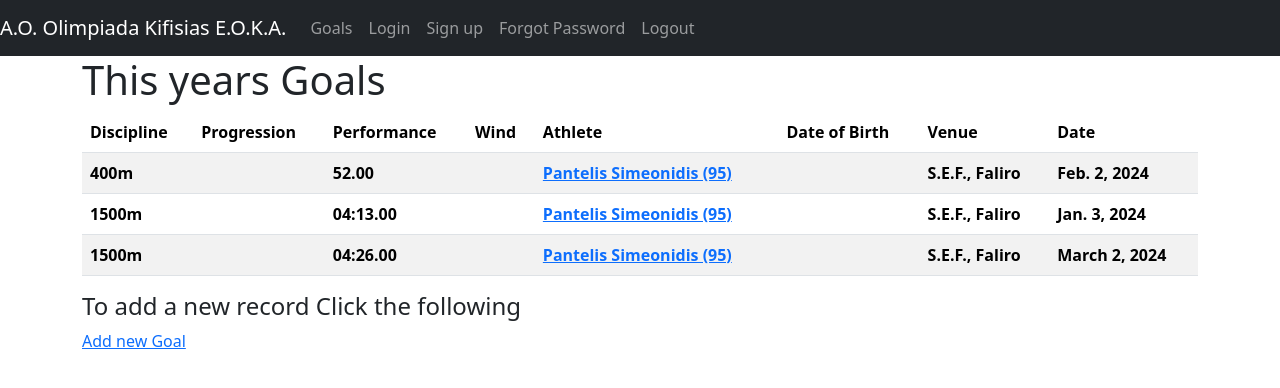
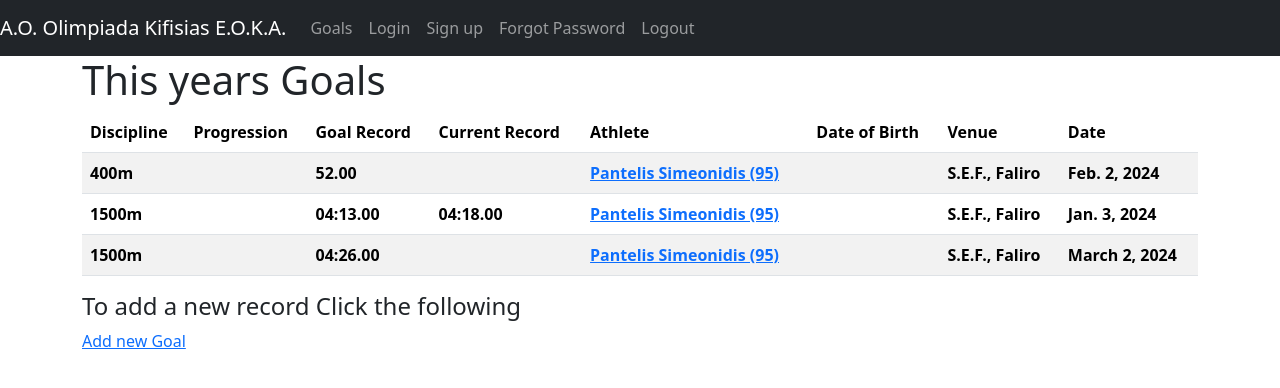
Before and after one commit to Ipparhos/olimpiada_records, a Django app: page /goals/ in a window 1280 px wide. Shown: the top 388 px of the page. Run offline with Django 5.2, Linux system fonts and the light colour scheme; a user stored in the database is signed in; data comes from the database, SQL or seed files in the repository; both versions use the stored data as it was after the commit; lists and menus that the app fills with data are empty.

Commit message:
added Current record field in /goals

```diff
--- a/olimpiada/records/models.py
+++ b/olimpiada/records/models.py
@@ -97,7 +97,7 @@ class Record(models.Model):
         minutes = int((total_seconds % 3600) // 60)
         seconds = total_seconds % 60
 
-        if minutes == 0 :
+        if minutes == 0:
             total_seconds_str = f"{seconds:05.2f}"
         else:
             total_seconds_str = f"{minutes:02}:{seconds:05.2f}"
@@ -133,6 +133,7 @@ class Goal(models.Model):
     venue = models.ForeignKey(Venue, blank=True, null=True, on_delete=models.SET_NULL)
     stadium = models.ForeignKey(Stadium, blank=True, null=True, on_delete=models.SET_NULL)
     performance = models.FloatField(blank=False, null=True)
+    current_record = models.FloatField(blank=False, null=True)
     # performance2 = models.DurationField(blank=True, null=True)
     goal_date = models.DateField(auto_now=False, auto_now_add=False, null=True, blank=True)
     timestamp = models.DateTimeField(auto_now_add=True)
@@ -149,7 +150,25 @@ class Goal(models.Model):
         minutes = int((total_seconds % 3600) // 60)
         seconds = total_seconds % 60
 
-        if minutes == 0 :
+        if minutes == 0:
+            total_seconds_str = f"{seconds:05.2f}"
+        else:
+            total_seconds_str = f"{minutes:02}:{seconds:05.2f}"
+        # Return formatted string
+        return total_seconds_str
+
+    @property
+    def formatted_current_record(self):
+        """Returns the performance as a formatted string (hh:mm:ss.ss)."""
+        if self.current_record is None:
+            return ''
+
+        total_seconds = self.current_record
+        # hours = int(total_seconds // 3600)
+        minutes = int((total_seconds % 3600) // 60)
+        seconds = total_seconds % 60
+
+        if minutes == 0:
             total_seconds_str = f"{seconds:05.2f}"
         else:
             total_seconds_str = f"{minutes:02}:{seconds:05.2f}"
--- a/olimpiada/templates/records/goal_list.html
+++ b/olimpiada/templates/records/goal_list.html
@@ -9,8 +9,8 @@
             <tr>
                 <th>Discipline</th>
                 <th>Progression</th>
-                <th>Performance</th>
-                <th>Wind</th>
+                <th>Goal Record</th>
+                <th>Current Record</th>
                 <th>Athlete</th>
                 <th>Date of Birth</th>
                 <th>Venue</th>
@@ -23,7 +23,7 @@
             <th> {{ object.discipline.name }} </th>
             <th></th>
             <th> {{ object.formatted_performance }}</th>
-            <th></th>
+            <th> {{ object.formatted_current_record }}</th>
             <th><a href="/goals/{{object.pk}}">{{ object.athlete.full_name_with_birthyear }}</a></th>
             <th></th>
             <th> {{ object.venue }}</th>
```
Also changed, not shown: olimpiada/records/forms.py (+30 -0 lines), olimpiada/db.sqlite3, olimpiada/records/migrations/0006_goal_current_record.py (added).
